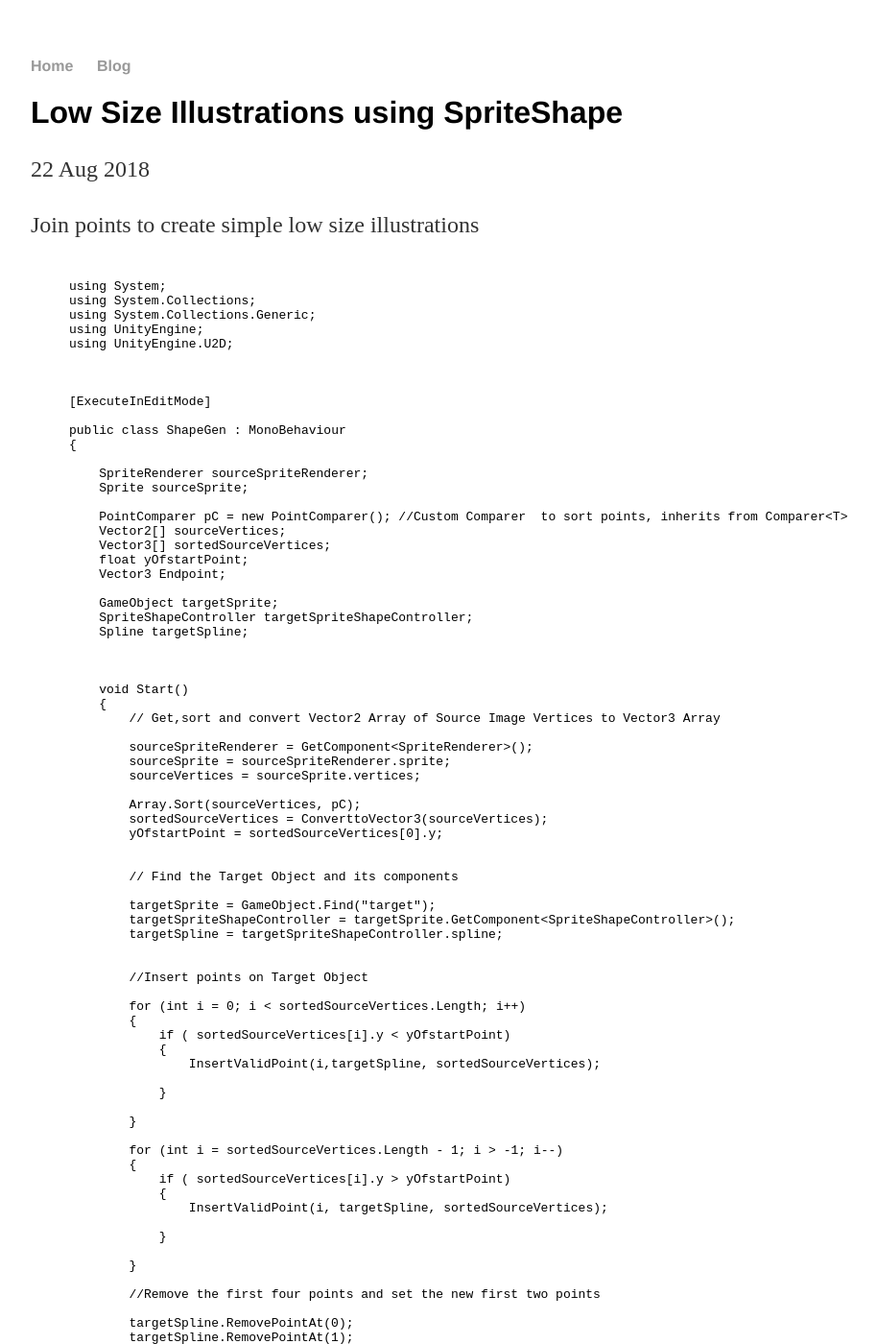
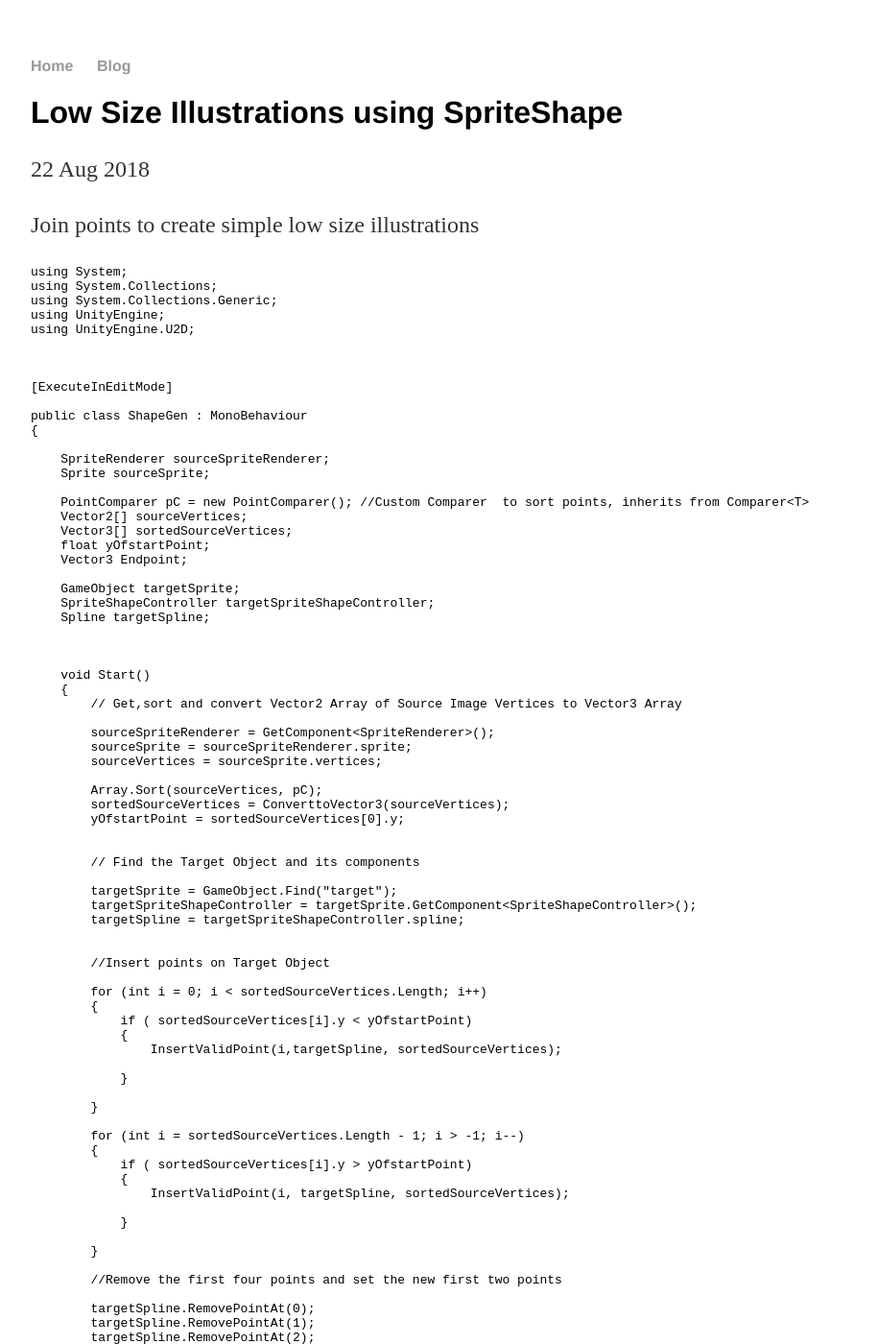
Before and after one commit to ruskh/ruskh.github.io, a Jekyll site: the page built from _posts/2018-08-22-Unity-Low-Size-Illustrations.md, in a window 1280 px wide and 1400 px high. Shown: the whole window at 96% size, without its empty margins (160-1074 px from the left). Built offline with Jekyll 4.4.1, drawn with Linux system fonts in a browser that asks for light colours; some of the changed text lies outside the part shown.

Commit message:
Update 2018-08-22-Unity-Low-Size-Illustrations.md

````diff
--- a/_posts/2018-08-22-Unity-Low-Size-Illustrations.md
+++ b/_posts/2018-08-22-Unity-Low-Size-Illustrations.md
@@ -8,8 +8,7 @@
 
 
 
-
-{% highlight C# %}
+```C#
 using System;
 using System.Collections;
 using System.Collections.Generic;
@@ -131,4 +130,4 @@
 
 }
 
-{% endhighlight %}
+```
````
